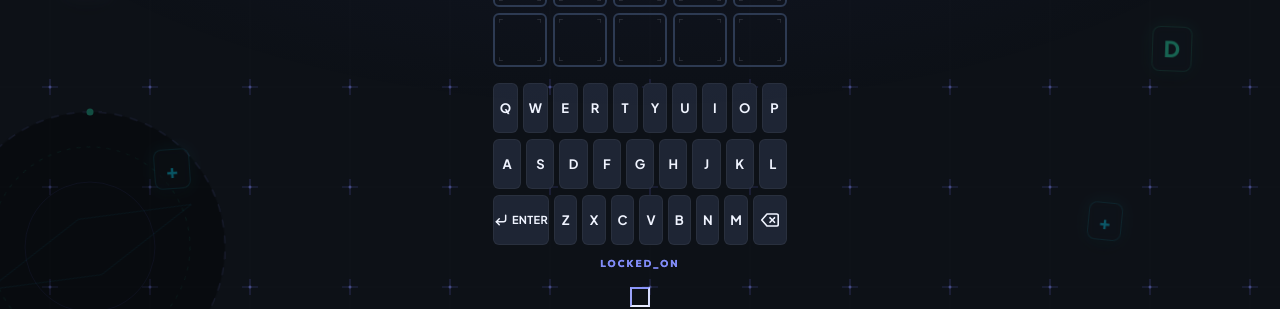
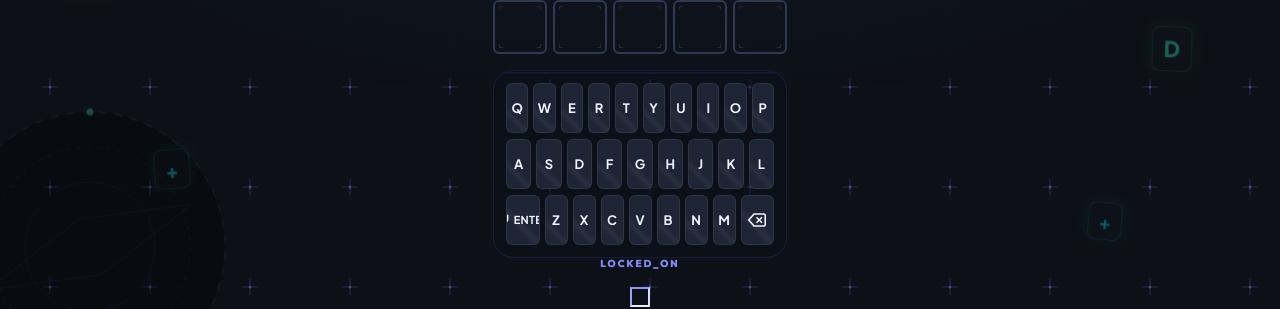
Before and after one commit to bopvinh/Xapxam, a React (Vite) app: page / in a window 1280 px wide. Both pictures are taken after a click on the button 387 px from the left and 441 px from the top of the page. Shown: the part 463-772 px from the top of the page. Built offline with nearby package versions, Linux system fonts and the light colour scheme.

Commit message:
feat(ui): add Tactical Kinetic Keyboard HUD enhancements

```diff
--- a/src/styles/global.css
+++ b/src/styles/global.css
@@ -2726,3 +2726,81 @@ button:focus-visible {
   50% { box-shadow: 0 0 20px rgba(6, 182, 212, 0.7); }
   100% { box-shadow: 0 0 5px rgba(6, 182, 212, 0.4); }
 }
+
+/* ── Tactical Keyboard Enhancements (Change #3) ───────────────── */
+.keyboard-container {
+  position: relative;
+  padding: 12px;
+  background: rgba(13, 17, 23, 0.4);
+  border: 1px solid rgba(99, 102, 241, 0.15);
+  border-radius: var(--radius-lg);
+  backdrop-filter: blur(8px);
+  overflow: hidden;
+}
+
+.keyboard-container::before {
+  content: "";
+  position: absolute;
+  top: 0; left: 0; right: 0; height: 100%;
+  background: linear-gradient(0deg, transparent 0%, rgba(99, 102, 241, 0.05) 50%, transparent 100%);
+  background-size: 100% 4px;
+  pointer-events: none;
+  z-index: 1;
+  opacity: 0.3;
+}
+
+.key-btn {
+  position: relative;
+  overflow: hidden;
+  transition: all 0.2s cubic-bezier(0.4, 0, 0.2, 1);
+  border: 1px solid rgba(255, 255, 255, 0.08);
+}
+
+.key-btn.correct {
+  border-color: rgba(34, 211, 160, 0.6);
+  box-shadow: 0 0 15px rgba(34, 211, 160, 0.2), inset 0 0 8px rgba(34, 211, 160, 0.15);
+}
+
+.key-btn.present {
+  border-color: rgba(245, 158, 11, 0.6);
+  box-shadow: 0 0 15px rgba(245, 158, 11, 0.2), inset 0 0 8px rgba(245, 158, 11, 0.15);
+}
+
+.key-btn::after {
+  content: "";
+  position: absolute;
+  top: 0; left: 0; width: 100%; height: 100%;
+  background: linear-gradient(45deg, transparent 45%, rgba(255,255,255,0.05) 50%, transparent 55%);
+  background-size: 200% 200%;
+  transition: background-position 0.4s ease;
+  pointer-events: none;
+}
+
+.key-btn:hover::after {
+  background-position: 100% 100%;
+}
+
+.key-btn.correct::before, .key-btn.present::before {
+  content: "";
+  position: absolute;
+  top: 2px; left: 2px;
+  width: 6px; height: 6px;
+  border-top: 1px solid currentColor;
+  border-left: 1px solid currentColor;
+  opacity: 0.8;
+}
+
+@keyframes key-scan {
+  0% { transform: translateY(-100%); }
+  100% { transform: translateY(100%); }
+}
+
+.keyboard-container::after {
+  content: "";
+  position: absolute;
+  top: 0; left: 0; width: 100%; height: 2px;
+  background: var(--accent-bright);
+  opacity: 0.1;
+  animation: key-scan 4s linear infinite;
+  pointer-events: none;
+}
```
